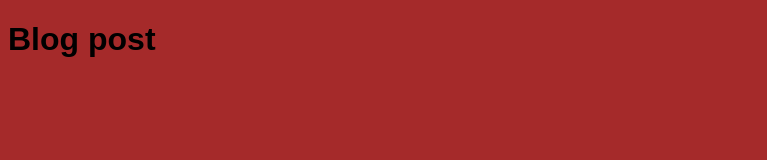
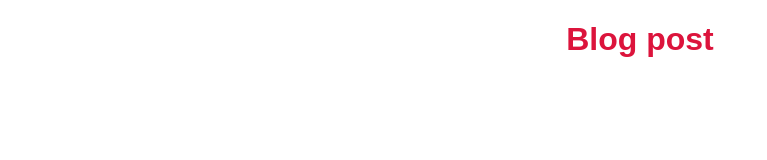
Before and after one commit to mauroquinteros/blog, a plain HTML site: page index.html in a window 1280 px wide. Shown: the whole page, without its empty margins (0-767 px from the left). Drawn offline with Linux system fonts and the light colour scheme.

Commit message:
Editando el file css

```diff
--- a/css/style.css
+++ b/css/style.css
@@ -1,5 +1,5 @@
 body{
-  background-color: brown;
-  text-align: centers;
+  color: crimson;
+  text-align: center;
   font-family: Arial, Helvetica, sans-serif;
 }
```
